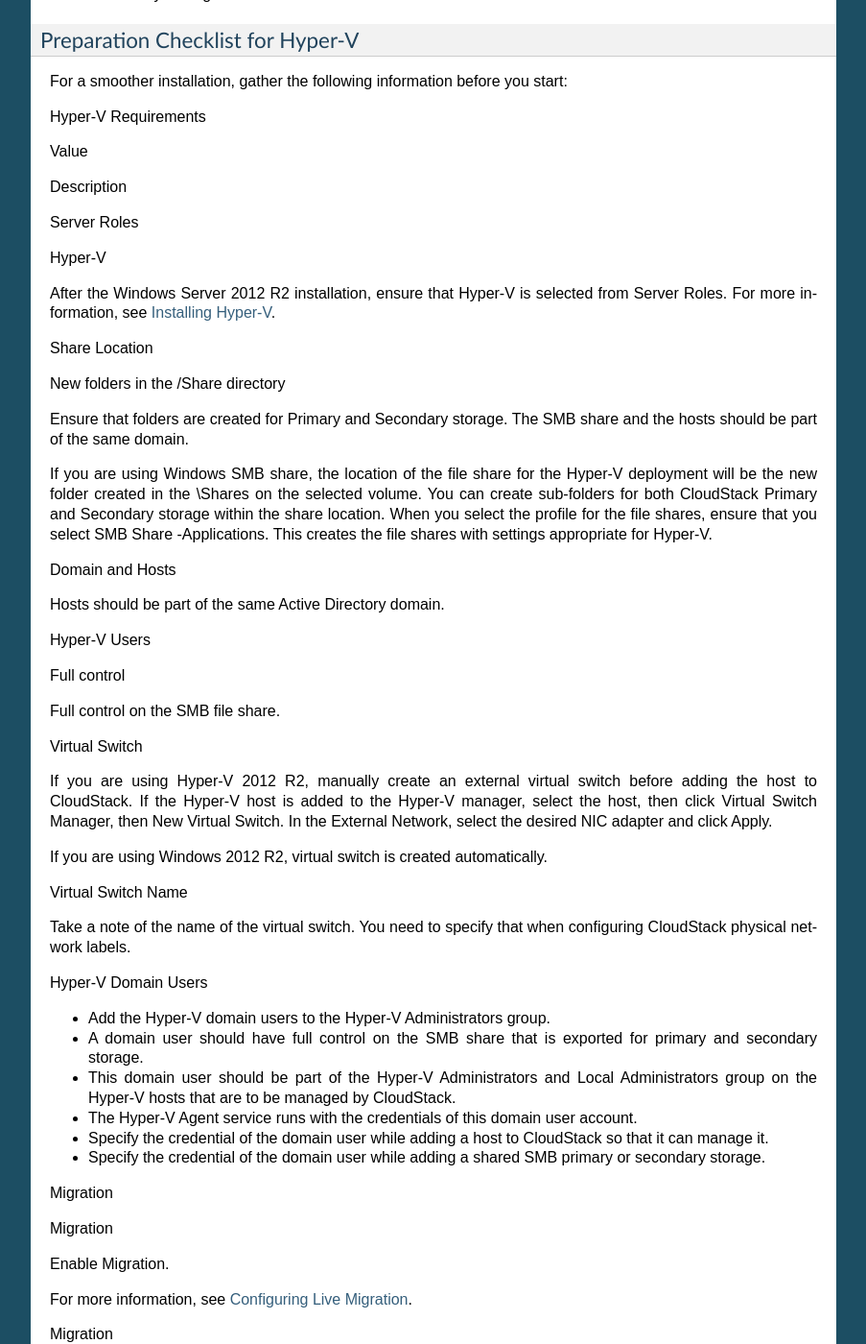
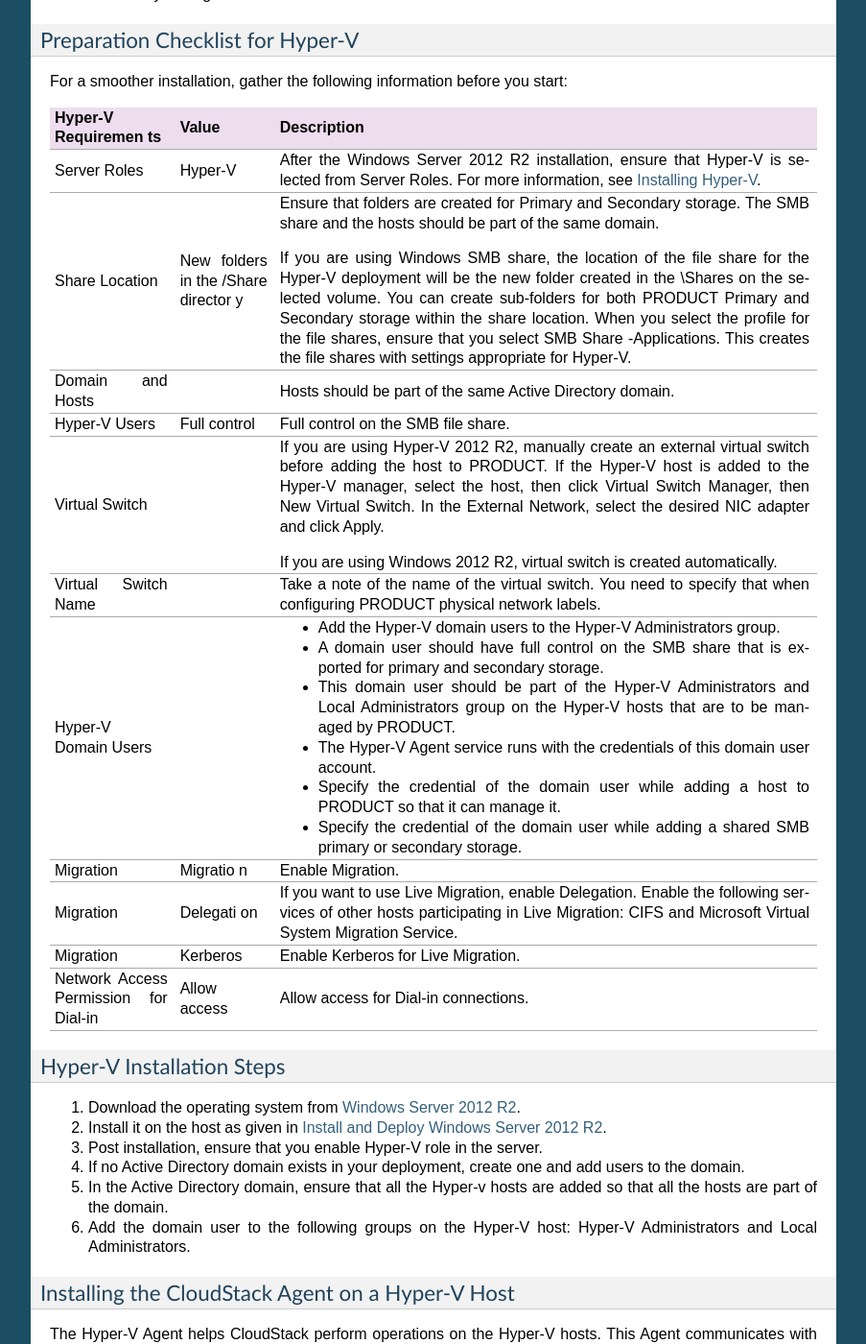
Before and after one commit to apache/cloudstack-docs-install, a Sphinx documentation site: the page built from source/hypervisor_installation.rst, in a window 1280 px wide and 1400 px high, scrolled down 23941 px. Shown: the whole window at 96% size, without its empty margins (198-1101 px from the left). Built offline with Sphinx 7.4.7, drawn with Linux system fonts in a browser that asks for light colours.

Commit message:
hyper-v requirements table fix

```diff
--- a/source/hypervisor_installation.rst
+++ b/source/hypervisor_installation.rst
@@ -1952,119 +1952,92 @@
 For a smoother installation, gather the following information before you
 start:
 
-Hyper-V Requirements
-
-Value
-
-Description
-
-Server Roles
-
-Hyper-V
-
-After the Windows Server 2012 R2 installation, ensure that Hyper-V is
-selected from Server Roles. For more information, see `Installing Hyper-V <http://technet.microsoft.com/en-us/library/jj134187.aspx#BKMK_Step2>`_.
-
-Share Location
-
-New folders in the /Share directory
-
-Ensure that folders are created for Primary and Secondary storage. The
-SMB share and the hosts should be part of the same domain.
-
-If you are using Windows SMB share, the location of the file share for
-the Hyper-V deployment will be the new folder created in the \\Shares on
-the selected volume. You can create sub-folders for both CloudStack
-Primary and Secondary storage within the share location. When you select
-the profile for the file shares, ensure that you select SMB Share
--Applications. This creates the file shares with settings appropriate
-for Hyper-V.
-
-Domain and Hosts
-
-Hosts should be part of the same Active Directory domain.
-
-Hyper-V Users
-
-Full control
-
-Full control on the SMB file share.
-
-Virtual Switch
-
-If you are using Hyper-V 2012 R2, manually create an external virtual
-switch before adding the host to CloudStack. If the Hyper-V host is
-added to the Hyper-V manager, select the host, then click Virtual Switch
-Manager, then New Virtual Switch. In the External Network, select the
-desired NIC adapter and click Apply.
-
-If you are using Windows 2012 R2, virtual switch is created
-automatically.
-
-Virtual Switch Name
-
-Take a note of the name of the virtual switch. You need to specify that
-when configuring CloudStack physical network labels.
-
-Hyper-V Domain Users
-
--
-
-   Add the Hyper-V domain users to the Hyper-V Administrators group.
-
--
-
-   A domain user should have full control on the SMB share that is
-   exported for primary and secondary storage.
-
--
-
-   This domain user should be part of the Hyper-V Administrators and
-   Local Administrators group on the Hyper-V hosts that are to be
-   managed by CloudStack.
-
--
-
-   The Hyper-V Agent service runs with the credentials of this domain
-   user account.
-
--
-
-   Specify the credential of the domain user while adding a host to
-   CloudStack so that it can manage it.
-
--
-
-   Specify the credential of the domain user while adding a shared SMB
-   primary or secondary storage.
-
-Migration
-
-Migration
-
-Enable Migration.
-
-For more information, see `Configuring Live Migration <http://technet.microsoft.com/en-us/library/jj134199.aspx>`_.
-
-Migration
-
-Delegation
-
-If you want to use Live Migration, enable Delegation. Enable the
-following services of other hosts participating in Live Migration: CIFS
-and Microsoft Virtual System Migration Service.
-
-Migration
-
-Kerberos
-
-Enable Kerberos for Live Migration.
-
-Network Access Permission for Dial-in
-
-Allow access
-
-Allow access for Dial-in connections.
++------------+----------+------------------------------------------------------+
+| Hyper-V    | Value    | Description                                          |
+| Requiremen |          |                                                      |
+| ts         |          |                                                      |
++============+==========+======================================================+
+| Server     | Hyper-V  | After the Windows Server 2012 R2 installation,       |
+| Roles      |          | ensure that Hyper-V is selected from Server Roles.   |
+|            |          | For more information, see `Installing                |
+|            |          | Hyper-V <http://technet.microsoft.com/en-us/library/ |
+|            |          | jj134187.aspx#BKMK_Step2>`__.                        |
++------------+----------+------------------------------------------------------+
+| Share      | New      | Ensure that folders are created for Primary and      |
+| Location   | folders  | Secondary storage. The SMB share and the hosts       |
+|            | in the   | should be part of the same domain.                   |
+|            | /Share   |                                                      |
+|            | director | If you are using Windows SMB share, the location of  |
+|            | y        | the file share for the Hyper-V deployment will be    |
+|            |          | the new folder created in the \\Shares on the        |
+|            |          | selected volume. You can create sub-folders for both |
+|            |          | PRODUCT Primary and Secondary storage within the     |
+|            |          | share location. When you select the profile for the  |
+|            |          | file shares, ensure that you select SMB Share        |
+|            |          | -Applications. This creates the file shares with     |
+|            |          | settings appropriate for Hyper-V.                    |
++------------+----------+------------------------------------------------------+
+| Domain and |          | Hosts should be part of the same Active Directory    |
+| Hosts      |          | domain.                                              |
++------------+----------+------------------------------------------------------+
+| Hyper-V    | Full     | Full control on the SMB file share.                  |
+| Users      | control  |                                                      |
++------------+----------+------------------------------------------------------+
+| Virtual    |          | If you are using Hyper-V 2012 R2, manually create an |
+| Switch     |          | external virtual switch before adding the host to    |
+|            |          | PRODUCT. If the Hyper-V host is added to the Hyper-V |
+|            |          | manager, select the host, then click Virtual Switch  |
+|            |          | Manager, then New Virtual Switch. In the External    |
+|            |          | Network, select the desired NIC adapter and click    |
+|            |          | Apply.                                               |
+|            |          |                                                      |
+|            |          | If you are using Windows 2012 R2, virtual switch is  |
+|            |          | created automatically.                               |
++------------+----------+------------------------------------------------------+
+| Virtual    |          | Take a note of the name of the virtual switch. You   |
+| Switch     |          | need to specify that when configuring PRODUCT        |
+| Name       |          | physical network labels.                             |
++------------+----------+------------------------------------------------------+
+| Hyper-V    |          | -  Add the Hyper-V domain users to the Hyper-V       |
+| Domain     |          |    Administrators group.                             |
+| Users      |          |                                                      |
+|            |          | -  A domain user should have full control on the SMB |
+|            |          |    share that is exported for primary and secondary  |
+|            |          |    storage.                                          |
+|            |          |                                                      |
+|            |          | -  This domain user should be part of the Hyper-V    |
+|            |          |    Administrators and Local Administrators group on  |
+|            |          |    the Hyper-V hosts that are to be managed by       |
+|            |          |    PRODUCT.                                          |
+|            |          |                                                      |
+|            |          | -  The Hyper-V Agent service runs with the           |
+|            |          |    credentials of this domain user account.          |
+|            |          |                                                      |
+|            |          | -  Specify the credential of the domain user while   |
+|            |          |    adding a host to PRODUCT so that it can manage    |
+|            |          |    it.                                               |
+|            |          |                                                      |
+|            |          | -  Specify the credential of the domain user while   |
+|            |          |    adding a shared SMB primary or secondary storage. |
+|            |          |                                                      |
++------------+----------+------------------------------------------------------+
+| Migration  | Migratio | Enable Migration.                                    |
+|            | n        |                                                      |
++------------+----------+------------------------------------------------------+
+| Migration  | Delegati | If you want to use Live Migration, enable            |
+|            | on       | Delegation. Enable the following services of other   |
+|            |          | hosts participating in Live Migration: CIFS and      |
+|            |          | Microsoft Virtual System Migration Service.          |
++------------+----------+------------------------------------------------------+
+| Migration  | Kerberos | Enable Kerberos for Live Migration.                  |
++------------+----------+------------------------------------------------------+
+| Network    | Allow    | Allow access for Dial-in connections.                |
+| Access     | access   |                                                      |
+| Permission |          |                                                      |
+| for        |          |                                                      |
+| Dial-in    |          |                                                      |
++------------+----------+------------------------------------------------------+
+
 
 Hyper-V Installation Steps
 ~~~~~~~~~~~~~~~~~~~~~~~~~~
```
